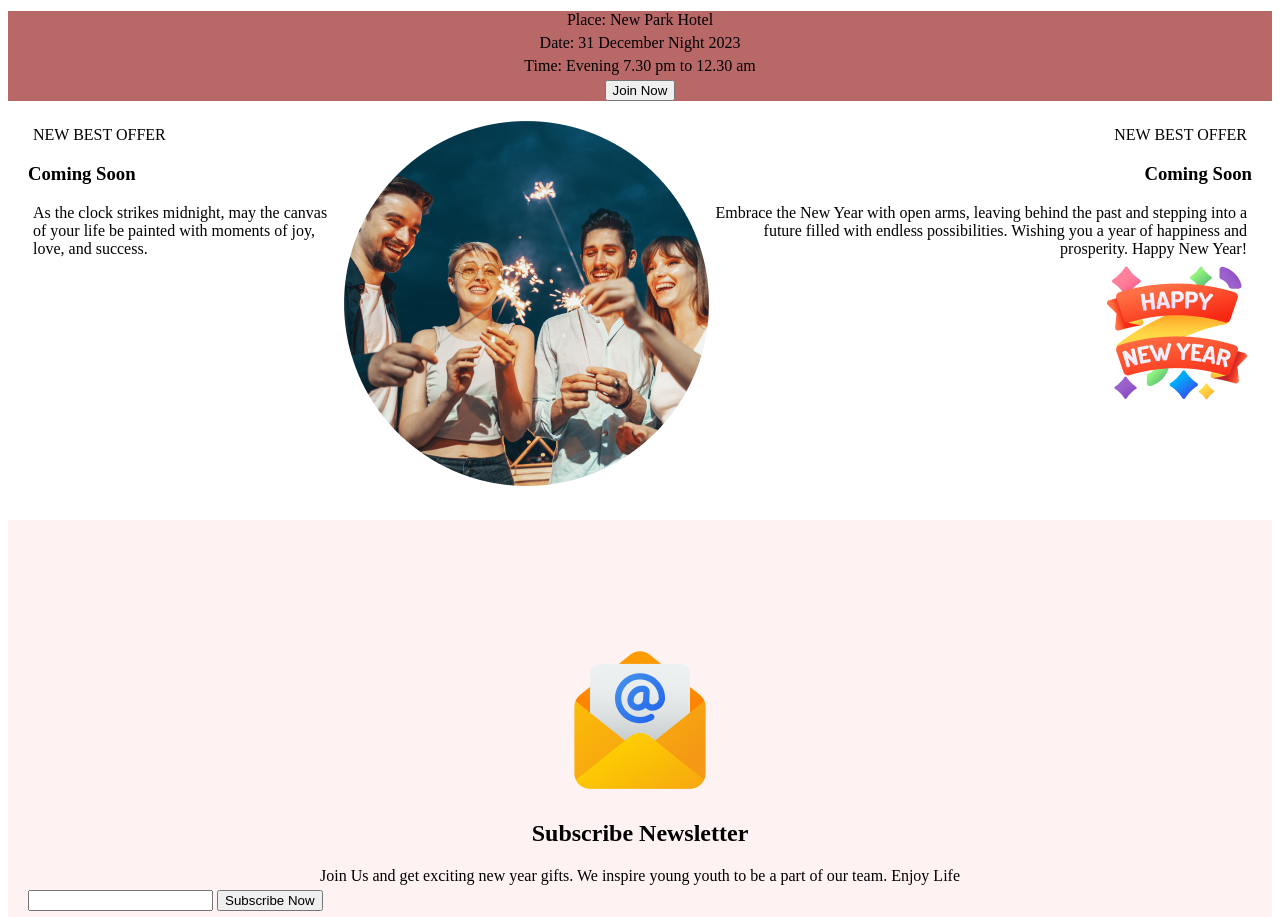
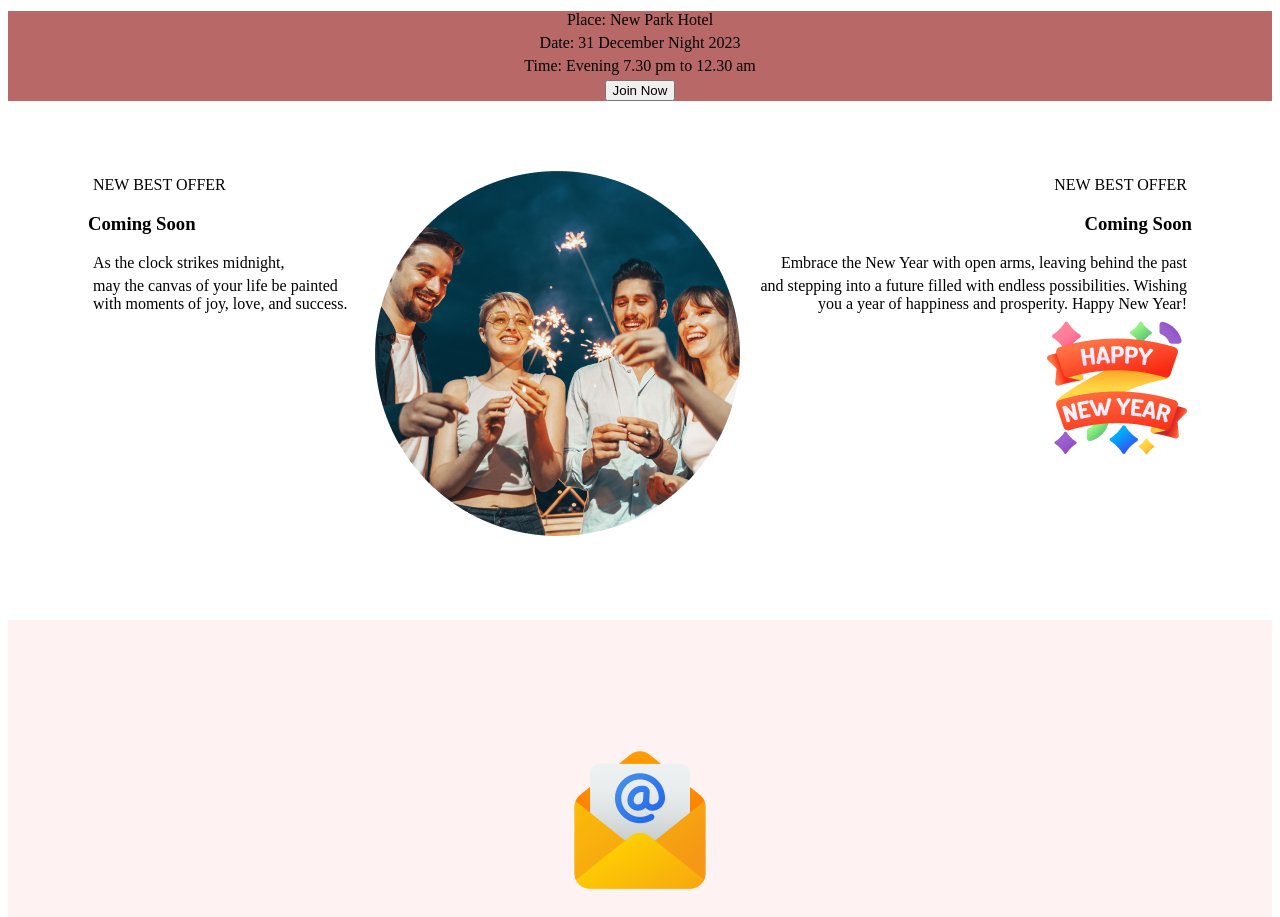
Before and after one commit to tasmimwahed/new-year-party-and-products, a plain HTML site: page index.html in a window 1280 px wide. Shown: the part 2020-2937 px from the top of the page. Drawn offline with Linux system fonts and the light colour scheme.

Commit message:
commit six

```diff
--- a/index.html
+++ b/index.html
@@ -47,7 +47,9 @@
         <div class="three-one">
             <p style="text-align: left;">NEW BEST OFFER</p>
             <h3 style="text-align: left;">Coming Soon</h3>
-            <p style="text-align: left;">As the clock strikes midnight, may the canvas of your life be painted with moments of joy, love, and success.</p>
+            <p style="text-align: left;">As the clock strikes midnight,
+            </p>
+            <p style="text-align: left;">may the canvas of your life be painted with moments of joy, love, and success.</p>
 
         </div>
 
@@ -58,8 +60,9 @@
         <div class="three-three">
             <p style="text-align: right;">NEW BEST OFFER</p>
             <h3 style="text-align: right;">Coming Soon</h3>
-            <p style="text-align: right;"> Embrace the New Year with open arms, leaving behind the past and stepping into a future filled with endless possibilities. Wishing you a year of happiness and prosperity. Happy New Year!</p>
-            <p style="text-align: right;"><img class="round-shape" src="resources/Group 96.png" alt=""></p>
+            <p style="text-align: right;"> Embrace the New Year with open arms, leaving behind the past</p>
+            <p style="text-align: right;">and stepping into a future filled with endless possibilities. Wishing you a year of happiness and prosperity. Happy New Year!</p>
+            <p style="text-align: right; padding:"20px";><img class="round-shape" src="resources/Group 96.png" alt=""></p>
 
         </div>
     </div>
--- a/styles/style.css
+++ b/styles/style.css
@@ -110,6 +110,7 @@ img .new-year{
 .three-grid{
     display: flex;
     margin: 20px;
+    padding: 50px 60px;
 
 }
 
```
